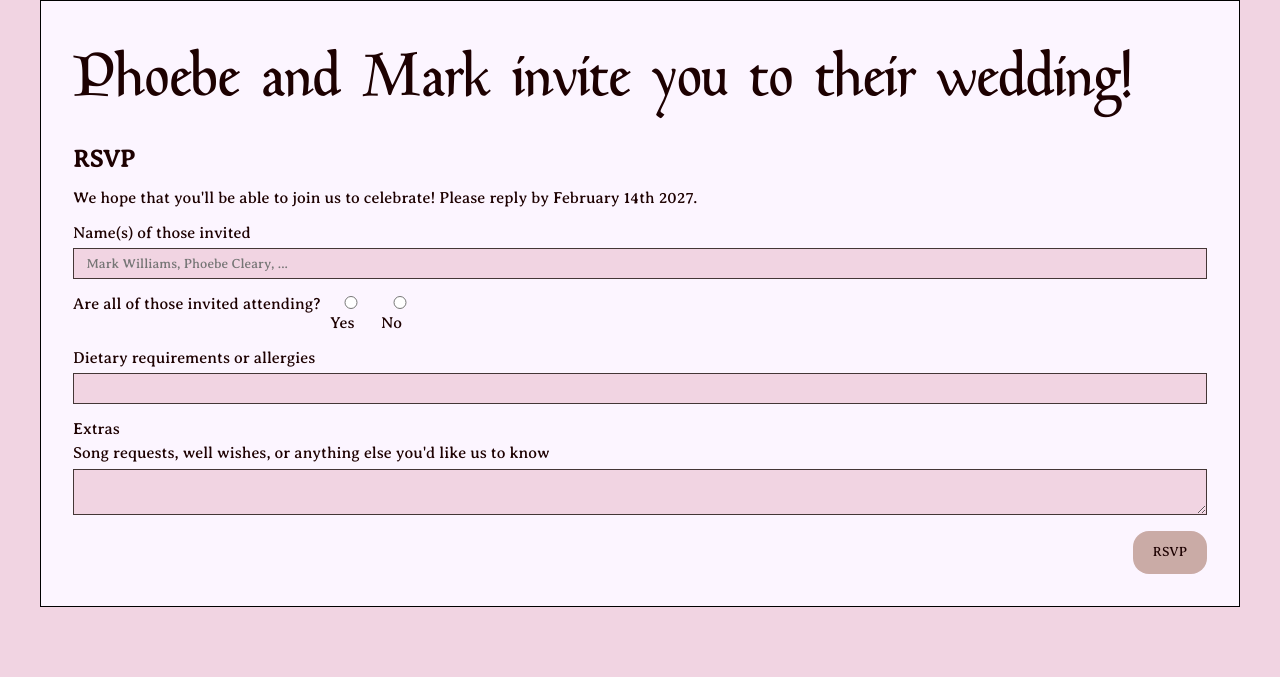
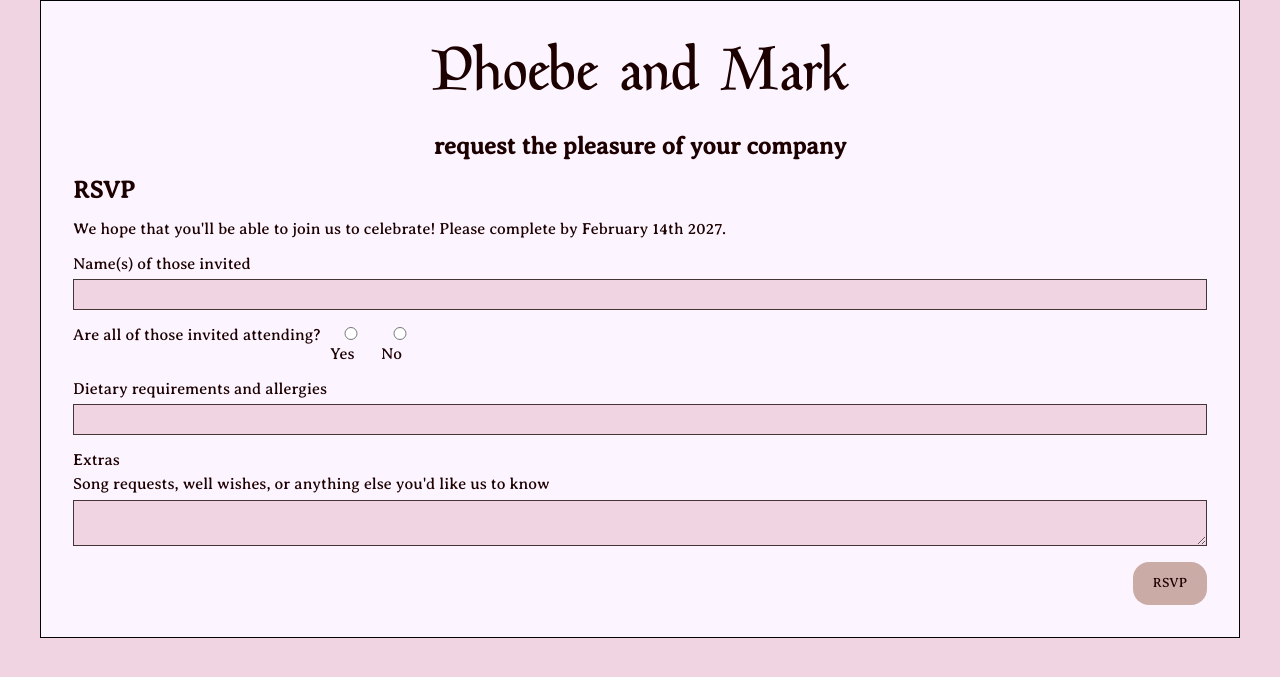
Before and after one commit to markrd-williams/markrd-williams.github.io, a Jekyll site: the page invite.html, which Jekyll copies as it is, in a window 1280 px wide. Shown: the top 677 px of the page. Built offline with Jekyll 4.4.1, drawn with Linux system fonts in a browser that asks for light colours.

Commit message:
fix mobile and subtitle

```diff
--- a/invite-style.css
+++ b/invite-style.css
@@ -43,7 +43,11 @@ h1 {
     font-family: GoudyMediaeval;
     font-size: 4rem;
     font-weight: 300;
-    line-height: 1.5;
+    gap: 0rem;
+}
+
+.title {
+  text-align:center;
 }
 
 a {
@@ -79,12 +83,6 @@ button {
 label {
     text-box-trim: trim-both;
     text-box-edge: cap alphabetic;
-}
-
-
-/* RSVP Form */
-#rsvp {
-
 }
 
 .rsvp-container {
@@ -148,3 +146,16 @@ input:not([type="checkbox"]) {
 .form-helper {
 		display: none;
 }
+
+@media only screen and (max-width: 576px) {
+   h1 {
+      font-size: 3rem;
+   }
+
+   .rsvp-container {
+        padding: 0.5rem;
+        width: min(100% - 1rem, 1200px);
+
+   }
+
+}
--- a/invite.html
+++ b/invite.html
@@ -8,13 +8,14 @@
 </head>
 <body>
         <div class="rsvp-container">
-            <h1>Phoebe and Mark invite you to their wedding!</h1>
+            <h1 class="title">Phoebe and Mark</h1>
+            <h2 class="title">request the pleasure of your company</h2>
             <h2>RSVP</h2>
-            <p>We hope that you'll be able to join us to celebrate! Please reply by February 14th 2027.</p>
+            <p>We hope that you'll be able to join us to celebrate! Please complete by February 14th 2027.</p>
             <form action="" id="rsvp-form" class="rsvp-form">
                 <div class="form-group">
                     <label for="name">Name(s) of those invited</label>
-                    <input type="text" id="name" placeholder="Mark Williams, Phoebe Cleary, ..." name="names">
+                    <input type="text" id="name" name="names">
                 </div>
 
 
@@ -46,7 +47,7 @@
                 </div>
 
                 <div class="form-group">
-                    <label for="dietary_requirements">Dietary requirements or allergies</label>
+                    <label for="dietary_requirements">Dietary requirements and allergies</label>
                     <input type="text" id="dietary_requirements" name="dietary_requirements">
                 </div>
 
```
